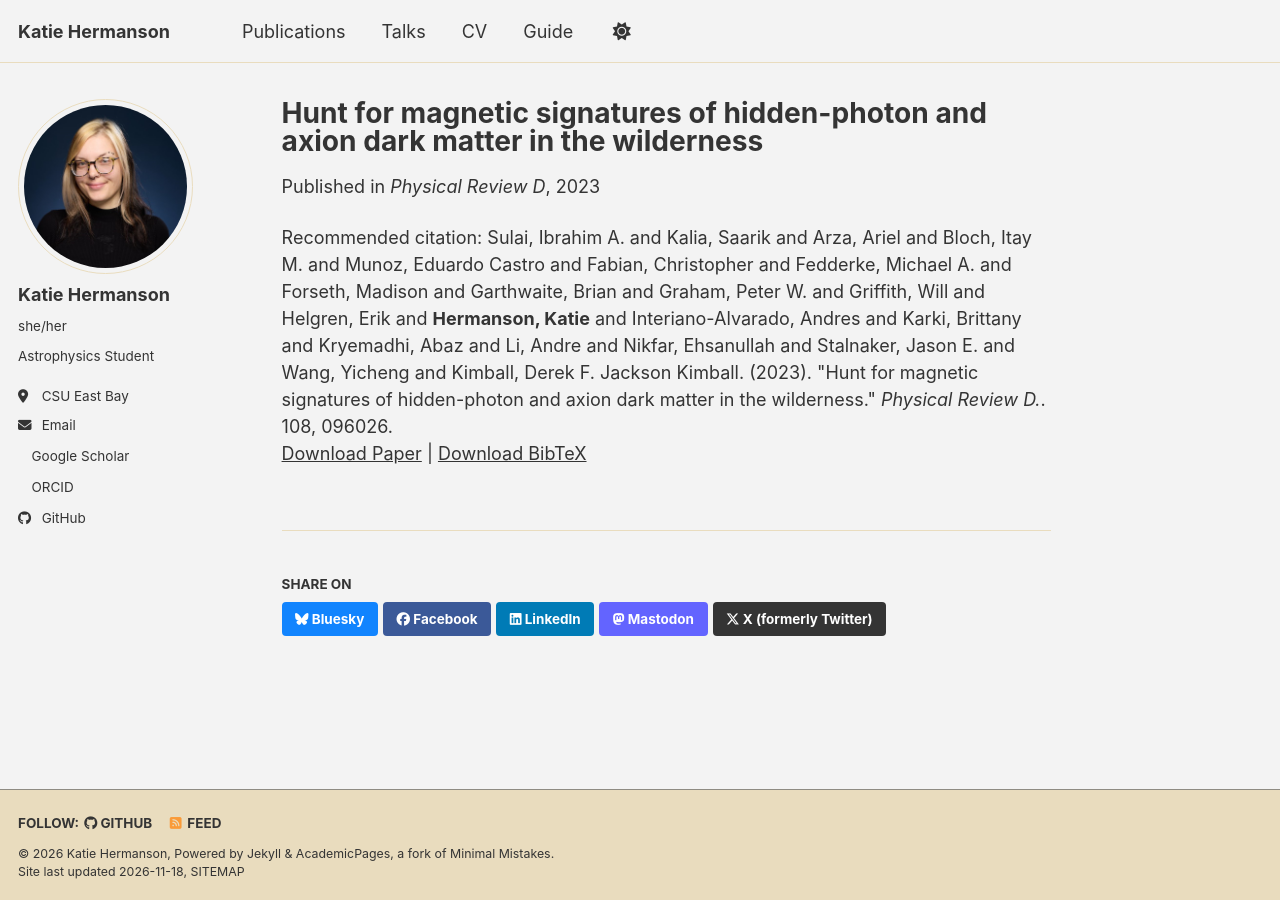
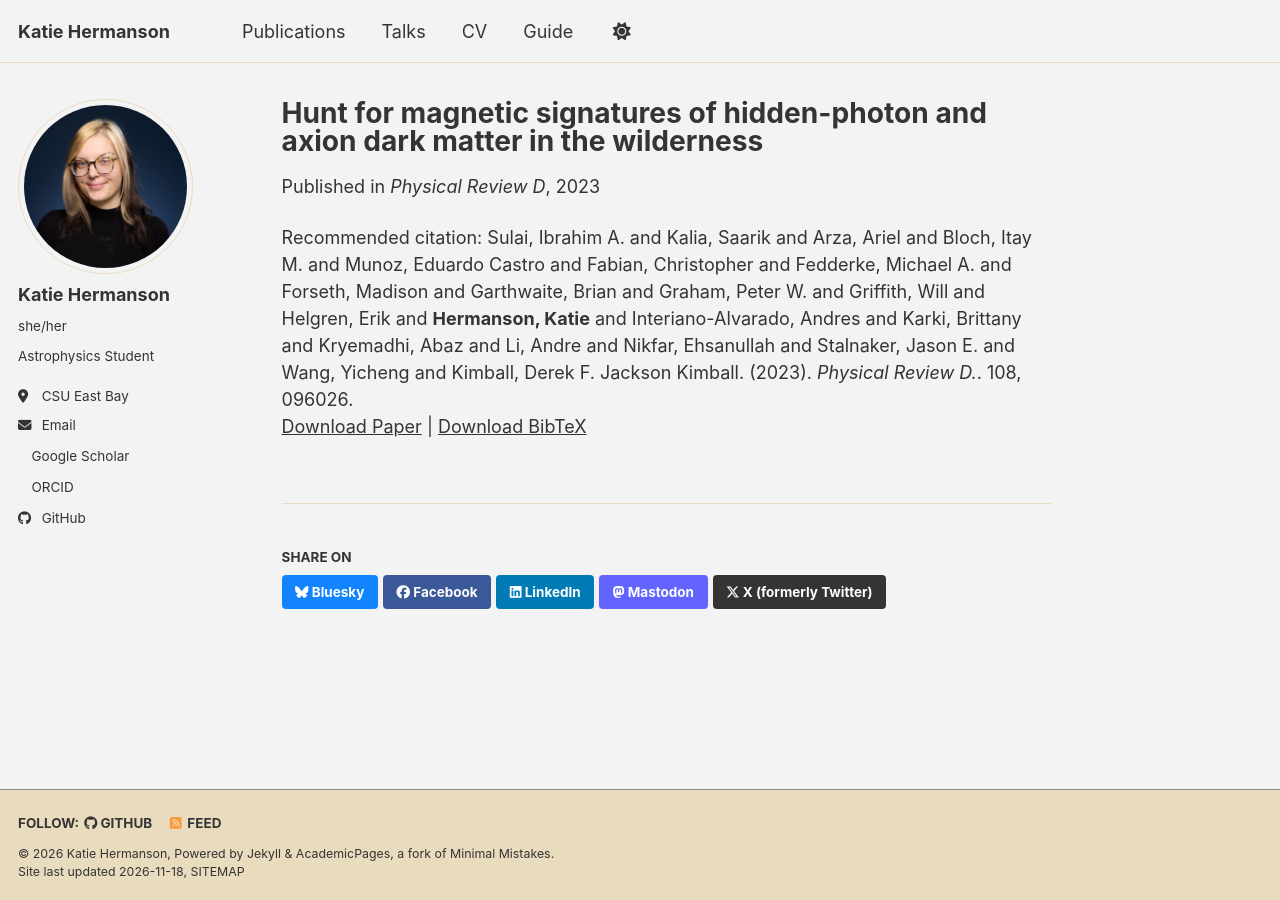
Before and after one commit to katiehermanson/katiehermanson.github.io, a Jekyll site: the page built from _publications/2023-11-27-snipe.md, in a window 1280 px wide. Built offline with Jekyll 4.4.1, drawn with Linux system fonts in a browser that asks for light colours; a script bundle is joined from its source files by our own code; a style sheet for code colours, icons or effects is not loaded.

Commit message:
Update 2023-11-27-snipe.md

```diff
--- a/_publications/2023-11-27-snipe.md
+++ b/_publications/2023-11-27-snipe.md
@@ -8,5 +8,5 @@ date: 2023-11-27
 venue: 'Physical Review D'
 paperurl: 'https://journals.aps.org/prd/abstract/10.1103/PhysRevD.108.096026'
 bibtexurl: 'https://journals.aps.org/prd/export/10.1103/PhysRevD.108.096026?type=bibtex&download=true'
-citation: 'Sulai, Ibrahim A. and Kalia, Saarik and Arza, Ariel and Bloch, Itay M. and Munoz, Eduardo Castro and Fabian, Christopher and Fedderke, Michael A. and Forseth, Madison and Garthwaite, Brian and Graham, Peter W. and Griffith, Will and Helgren, Erik and <strong>Hermanson, Katie</strong> and Interiano-Alvarado, Andres and Karki, Brittany and Kryemadhi, Abaz and Li, Andre and Nikfar, Ehsanullah and Stalnaker, Jason E. and Wang, Yicheng and Kimball, Derek F. Jackson Kimball. (2023). &quot;Hunt for magnetic signatures of hidden-photon and axion dark matter in the wilderness.&quot; <i>Physical Review D.</i>. 108, 096026.'
+citation: 'Sulai, Ibrahim A. and Kalia, Saarik and Arza, Ariel and Bloch, Itay M. and Munoz, Eduardo Castro and Fabian, Christopher and Fedderke, Michael A. and Forseth, Madison and Garthwaite, Brian and Graham, Peter W. and Griffith, Will and Helgren, Erik and <strong>Hermanson, Katie</strong> and Interiano-Alvarado, Andres and Karki, Brittany and Kryemadhi, Abaz and Li, Andre and Nikfar, Ehsanullah and Stalnaker, Jason E. and Wang, Yicheng and Kimball, Derek F. Jackson Kimball. (2023). <i>Physical Review D.</i>. 108, 096026.'
 ---
```
